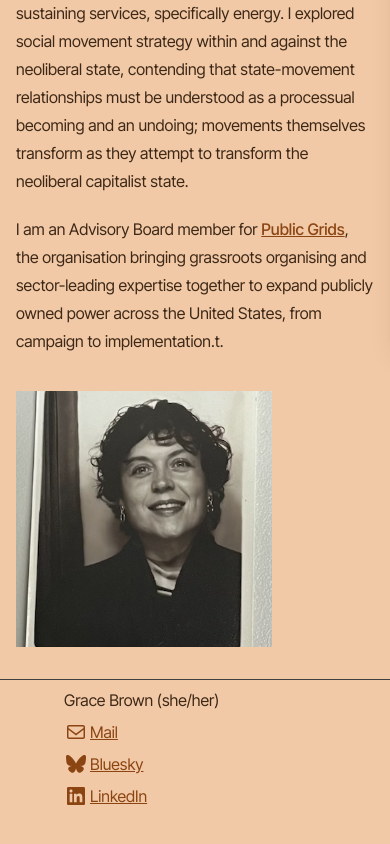
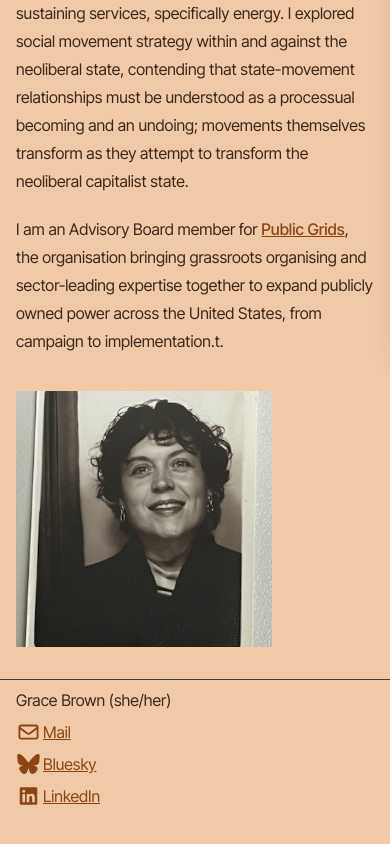
Before and after one commit to transientpeach/grace-brown, a Next.js app: page / in a window 390 px wide. Shown: the part 501-1345 px from the top of the page. Before the commit the page ends 1309 px from the top, so only its background shows below. Built offline with nearby package versions, Linux system fonts and the light colour scheme.

Commit message:
update foot styles, icons and link states

```diff
--- a/src/components/Footer.tsx
+++ b/src/components/Footer.tsx
@@ -1,31 +1,31 @@
+"use client";
 import { CustomLink } from "@/components";
+import { FontAwesomeIcon } from "@fortawesome/react-fontawesome";
+import { faEnvelope } from "@fortawesome/free-regular-svg-icons";
+import { faLinkedin, faBluesky } from "@fortawesome/free-brands-svg-icons";
+
+import { useOverlay } from "@/context/OverlayContext";
 
 export const Footer = () => {
+  const { activeOverlay } = useOverlay();
+
   return (
-    <footer className="w-full flex flex-col items-center mt-2 border-t-neutral-700 dark:border-t-neutral-50 border-t">
-      <div className="w-full max-w-4xl px-16 pt-2 flex gap-2 justify-between  flex-col md:flex-row">
+    <footer
+      inert={activeOverlay ? !!activeOverlay : undefined}
+      className="w-full flex flex-col items-center mt-2 mb-12 border-t-neutral-700 dark:border-t-neutral-50 border-t"
+    >
+      <div className="w-full max-w-4xl px-4 pt-2 flex gap-2 justify-between flex-col md:px-16 md:flex-row">
         <div>
           <p>Grace Brown (she/her)</p>
         </div>
         <div>
-          <ul className="flex flex-col md:flex-row gap-2">
+          <ul className="flex flex-col md:flex-row gap-2 w-min">
             <li>
               <CustomLink
                 href="mailto:%20grace.brown@glasgow.ac.uk"
-                className="flex gap-0.5"
+                className="flex gap-0.5 items-center flex-basis-auto "
               >
-                <svg
-                  width="24"
-                  height="24"
-                  viewBox="0 0 24 24"
-                  version="1.1"
-                  xmlns="http://www.w3.org/2000/svg"
-                  aria-hidden="true"
-                  focusable="false"
-                  className="fill-current"
-                >
-                  <path d="M19,5H5c-1.1,0-2,.9-2,2v10c0,1.1.9,2,2,2h14c1.1,0,2-.9,2-2V7c0-1.1-.9-2-2-2zm.5,12c0,.3-.2.5-.5.5H5c-.3,0-.5-.2-.5-.5V9.8l7.5,5.6,7.5-5.6V17zm0-9.1L12,13.6,4.5,7.9V7c0-.3.2-.5.5-.5h14c.3,0,.5.2.5.5v.9z"></path>
-                </svg>
+                <FontAwesomeIcon icon={faEnvelope} size="lg" />
                 <span>Mail</span>
               </CustomLink>
             </li>
@@ -33,20 +33,9 @@ export const Footer = () => {
             <li>
               <CustomLink
                 href="https://@graceebrown.bsky.social"
-                className="flex gap-0.5"
+                className="flex gap-0.5 items-center"
               >
-                <svg
-                  width="24"
-                  height="24"
-                  viewBox="0 0 24 24"
-                  version="1.1"
-                  xmlns="http://www.w3.org/2000/svg"
-                  aria-hidden="true"
-                  focusable="false"
-                  className="fill-current"
-                >
-                  <path d="M6.3,4.2c2.3,1.7,4.8,5.3,5.7,7.2.9-1.9,3.4-5.4,5.7-7.2,1.7-1.3,4.3-2.2,4.3.9s-.4,5.2-.6,5.9c-.7,2.6-3.3,3.2-5.6,2.8,4,.7,5.1,3,2.9,5.3-5,5.2-6.7-2.8-6.7-2.8,0,0-1.7,8-6.7,2.8-2.2-2.3-1.2-4.6,2.9-5.3-2.3.4-4.9-.3-5.6-2.8-.2-.7-.6-5.3-.6-5.9,0-3.1,2.7-2.1,4.3-.9h0Z"></path>
-                </svg>
+                <FontAwesomeIcon icon={faBluesky} size="lg" />
                 <span>Bluesky</span>
               </CustomLink>
             </li>
@@ -54,20 +43,9 @@ export const Footer = () => {
             <li>
               <CustomLink
                 href="https://www.linkedin.com/in/grace-brown-5050531b9/"
-                className="flex gap-0.5"
+                className="flex gap-0.5 items-center"
               >
-                <svg
-                  width="24"
-                  height="24"
-                  viewBox="0 0 24 24"
-                  version="1.1"
-                  xmlns="http://www.w3.org/2000/svg"
-                  aria-hidden="true"
-                  focusable="false"
-                  className="fill-current"
-                >
-                  <path d="M19.7,3H4.3C3.582,3,3,3.582,3,4.3v15.4C3,20.418,3.582,21,4.3,21h15.4c0.718,0,1.3-0.582,1.3-1.3V4.3 C21,3.582,20.418,3,19.7,3z M8.339,18.338H5.667v-8.59h2.672V18.338z M7.004,8.574c-0.857,0-1.549-0.694-1.549-1.548 c0-0.855,0.691-1.548,1.549-1.548c0.854,0,1.547,0.694,1.547,1.548C8.551,7.881,7.858,8.574,7.004,8.574z M18.339,18.338h-2.669 v-4.177c0-0.996-0.017-2.278-1.387-2.278c-1.389,0-1.601,1.086-1.601,2.206v4.249h-2.667v-8.59h2.559v1.174h0.037 c0.356-0.675,1.227-1.387,2.526-1.387c2.703,0,3.203,1.779,3.203,4.092V18.338z"></path>
-                </svg>
+                <FontAwesomeIcon icon={faLinkedin} size="lg" />
                 <span>LinkedIn</span>
               </CustomLink>
             </li>
```
